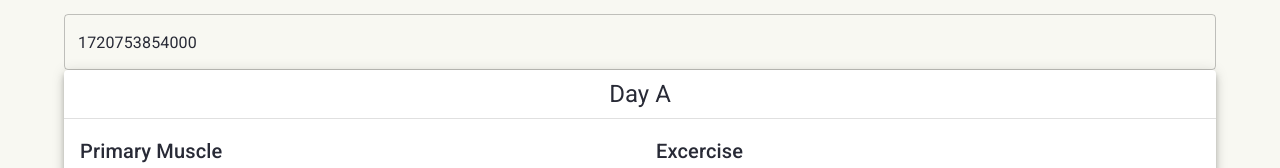
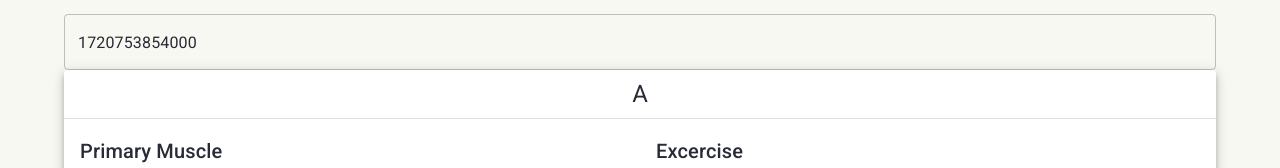
Before and after one commit to v4rgas/HairlessLifting, a React (Vite) app: page /create in a window 1280 px wide. Both pictures are taken after a click on the button "ADD DAY". Shown: the part 130-298 px from the top of the page. Built offline with nearby package versions, Linux system fonts and the light colour scheme.

Commit message:
refactor: Update WorkoutSelectionTable component to dynamically display the day name

```diff
--- a/src/SplitCreator/WorkoutSelectionTable/WorkoutSelectionTable.jsx
+++ b/src/SplitCreator/WorkoutSelectionTable/WorkoutSelectionTable.jsx
@@ -17,7 +17,7 @@ function WorkoutSelectionTable({ name, onSelectionChange, defaultWorkouts = [] }
 
   return (
     <TableContainer component={Paper} elevation={5}>
-      <Typography variant='h5' sx={{ p: 1, textAlign: "center" }}>Day {name}</Typography>
+      <Typography variant='h5' sx={{ p: 1, textAlign: "center" }}>{name}</Typography>
       <Divider />
       <Table style={{ tableLayout: 'fixed' }}>
         <TableHead>
```
